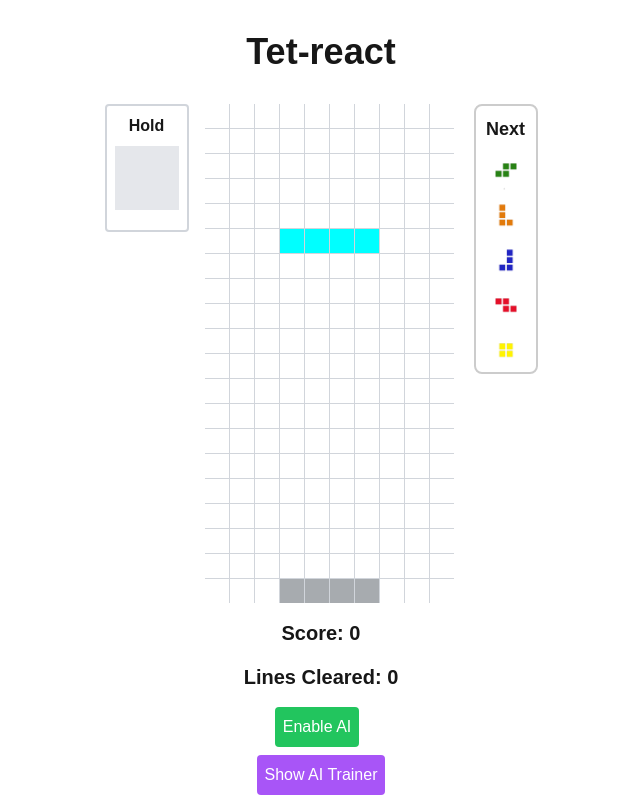
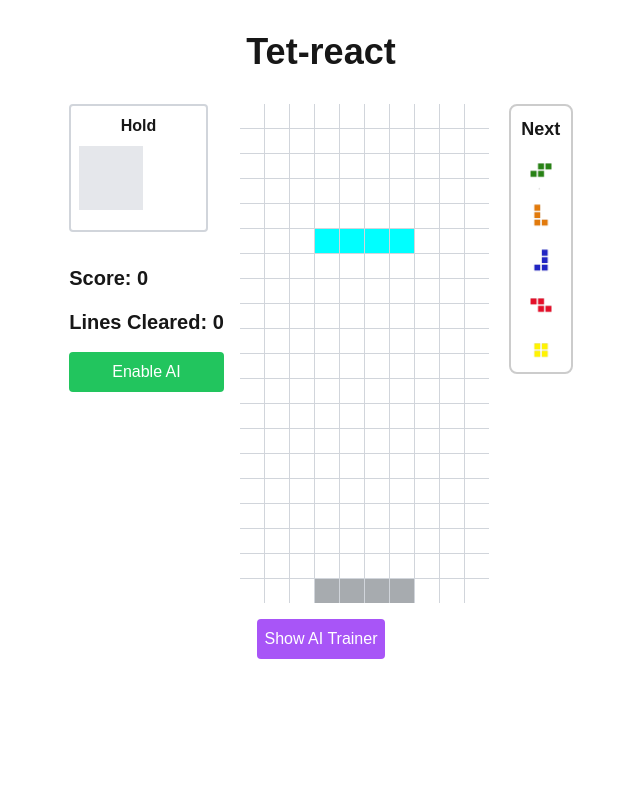
Before and after one commit to oguadumi/tetreact, a Next.js app: page / in a window 1280 px wide. Shown: the whole page, without its empty margins (319-959 px from the left). Built offline with nearby package versions, Linux system fonts and the light colour scheme.

Commit message:
ui changes

```diff
--- a/components/TetrisGame.js
+++ b/components/TetrisGame.js
@@ -128,26 +128,26 @@ export default function TetrisGame() {
   return (
     <div className="flex flex-col items-center">
       <div className="flex">
+        <div className="flex flex-col mr-4">
           <HoldDisplay heldTetromino={gameState.heldTetromino} />
-        <GameBoard gameState={gameState} shadowY={shadowY} />
-        <NextDisplay nextPieces={nextTetrominoes} />
-      </div>
+          <div className="mt-4">
             <ScoreBoard score={gameState.score} />
             <LinesCleared linesCleared={gameState.linesCleared} />
-
-      <div className="mt-4">
             <button
               onClick={toggleAIPlay}
-          className="p-2 bg-green-500 text-white rounded mr-2"
+              className="mt-4 p-2 bg-green-500 text-white rounded w-full"
             >
               {isAIPlaying ? "Disable AI" : "Enable AI"}
             </button>
-
+          </div>
+        </div>
+        <GameBoard gameState={gameState} shadowY={shadowY} />
+        <NextDisplay nextPieces={nextTetrominoes} />
       </div>
 
       <button
         onClick={toggleAITrainer}
-        className="mt-2 p-2 bg-purple-500 text-white rounded"
+        className="mt-4 p-2 bg-purple-500 text-white rounded"
       >
         {showAITrainer ? "Hide AI Trainer" : "Show AI Trainer"}
       </button>
```
Lines whose indentation alone changed are shown as unchanged.
